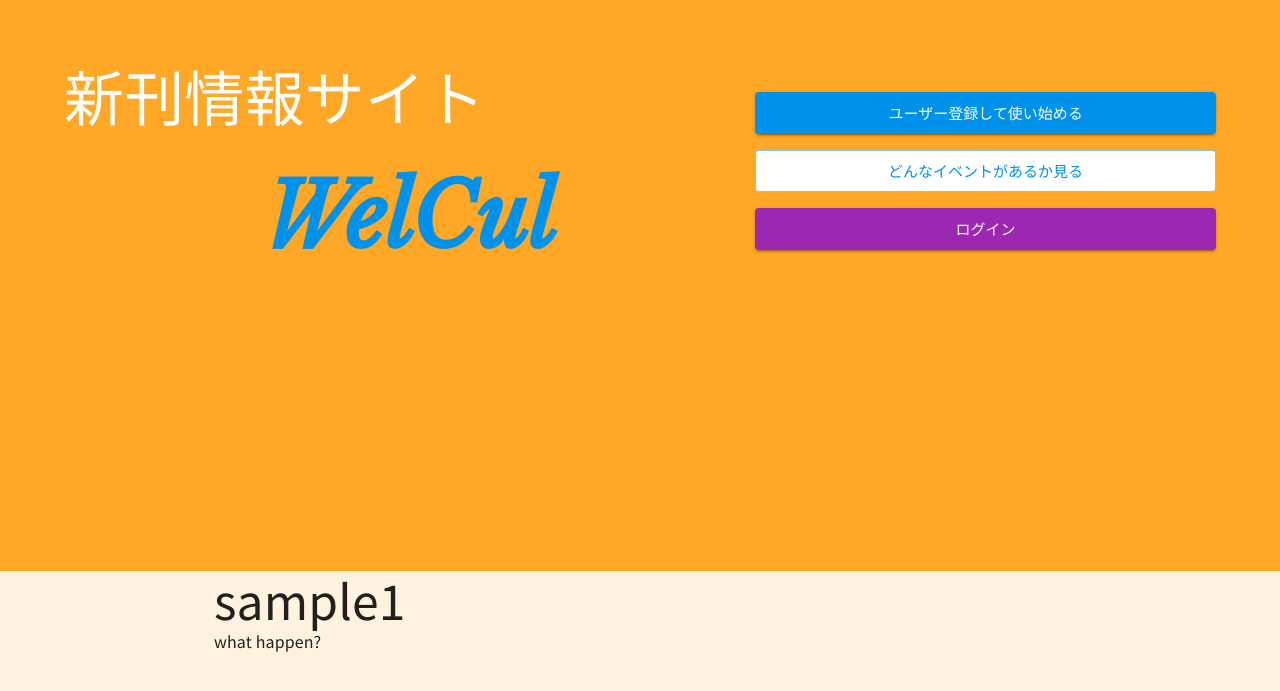
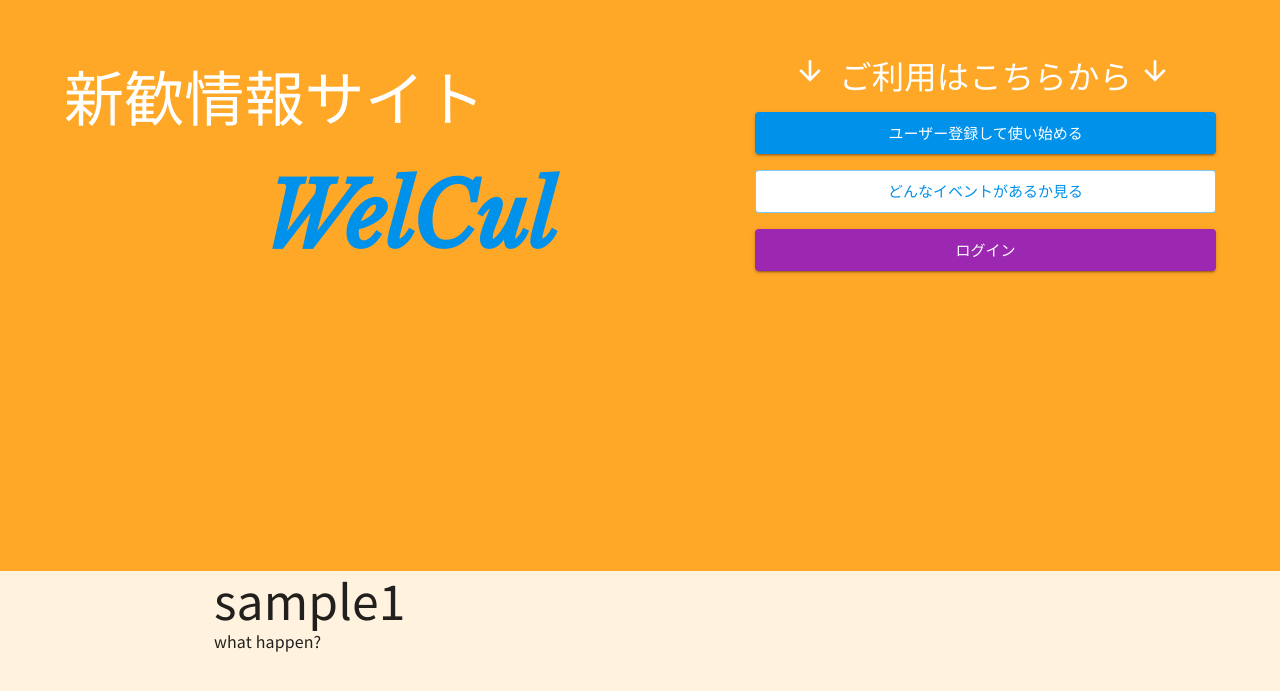
Before and after one commit to hotter6163/welcul, a Next.js app: page / in a window 1280 px wide. Shown: the part 229-920 px from the top of the page. Built offline with nearby package versions, Linux system fonts and the light colour scheme.

Commit message:
topページのボタンをわかりやすくした

```diff
--- a/src/pages/index.tsx
+++ b/src/pages/index.tsx
@@ -1,5 +1,4 @@
 import type { GetStaticProps, NextPage } from 'next'
-import Image from 'next/image'
 import * as fs from 'fs'
 import * as path from 'path'
 import {
@@ -9,15 +8,12 @@ import {
   Grid,
   Typography
 } from '@mui/material'
+import ArrowDownwardSharpIcon from '@mui/icons-material/ArrowDownwardSharp';
 
 import { wrapInLayout } from 'components/layouts/wrapInLayout'
 import { Logo } from 'components/layouts/Logo'
 
-declare module '@mui/material/Button' {
-  interface ButtonPropsColorOverrides {
-    accent: true;
-  }
-}
+import 'theme/moduleAugmentation'
 
 type DisplayItem = {
   id: string
@@ -64,7 +60,7 @@ const Page: NextPage<{ displayItems: DisplayItem[] }> = ({ displayItems }) => {
                   className="text-white text-left"
                   gutterBottom
                 >
-                  新刊情報サイト
+                  新歓情報サイト
                 </Typography>
                 <Logo type="top" />
               </div>
@@ -80,6 +76,33 @@ const Page: NextPage<{ displayItems: DisplayItem[] }> = ({ displayItems }) => {
               }
             }}>
               <div className="self-center w-full">
+                <Grid container className="justify-center">
+                  <Grid item xs={1}>
+                    <ArrowDownwardSharpIcon
+                      sx={{
+                        color: "#fff",
+                        fontSize: "2rem"
+                      }}
+                    />
+                  </Grid>
+                  <Grid item xs={8} className="text-center">
+                    <Typography
+                      variant="h4"
+                      component="p"
+                      className="inline text-white"
+                    >
+                      ご利用はこちらから
+                    </Typography>
+                  </Grid>
+                  <Grid item xs={1}>
+                    <ArrowDownwardSharpIcon
+                      sx={{
+                        color: "#fff",
+                        fontSize: "2rem"
+                      }}
+                    />
+                  </Grid>
+                </Grid>
                 <div className="text-center my-4">
                   <Button
                     variant="contained"
--- a/src/theme/moduleAugmentation.ts
+++ b/src/theme/moduleAugmentation.ts
@@ -38,3 +38,9 @@ declare module '@mui/material/Typography' {
     logoHeader: true;
   }
 }
+
+declare module '@mui/material/Button' {
+  interface ButtonPropsColorOverrides {
+    accent: true;
+  }
+}
```
